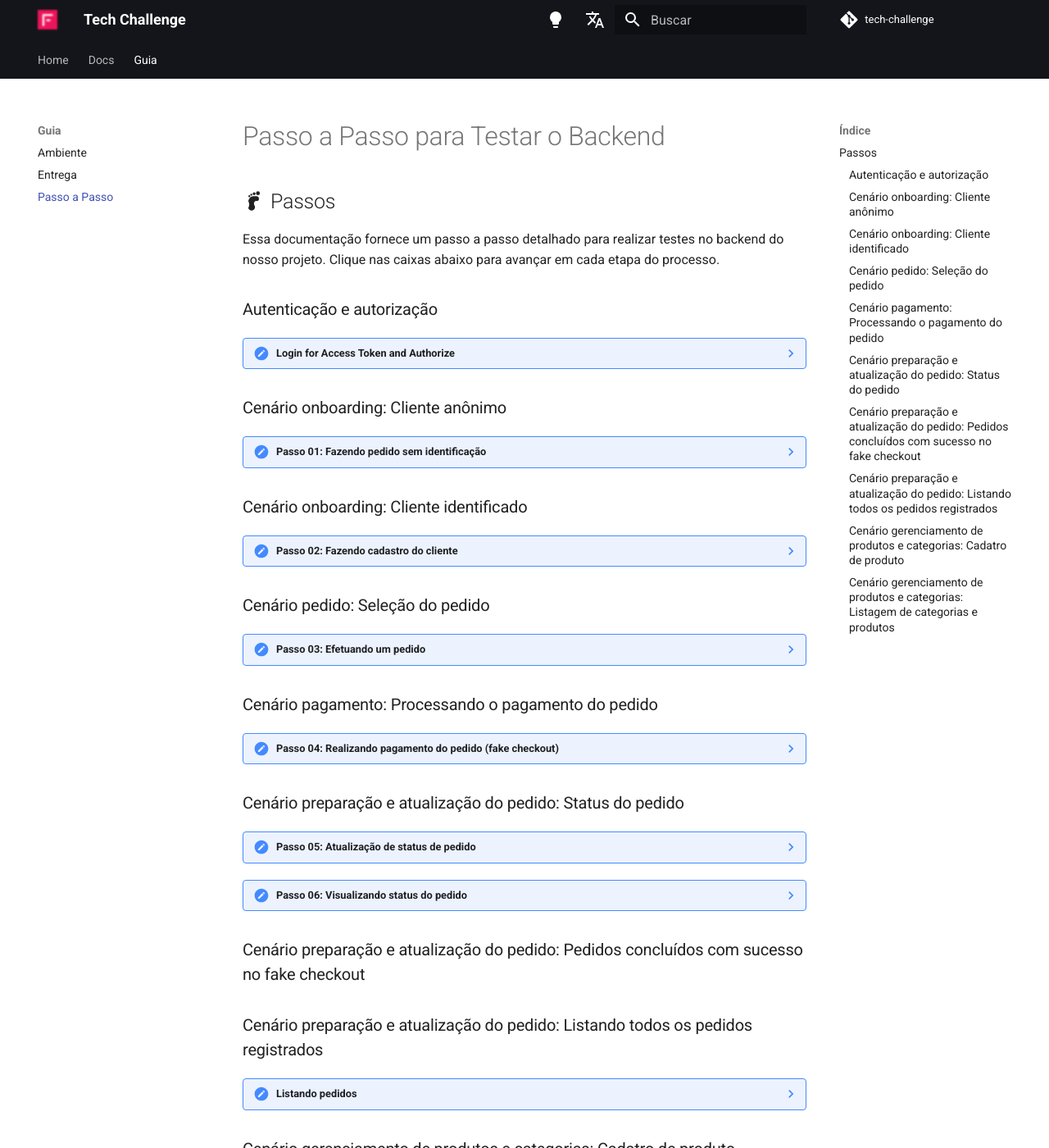
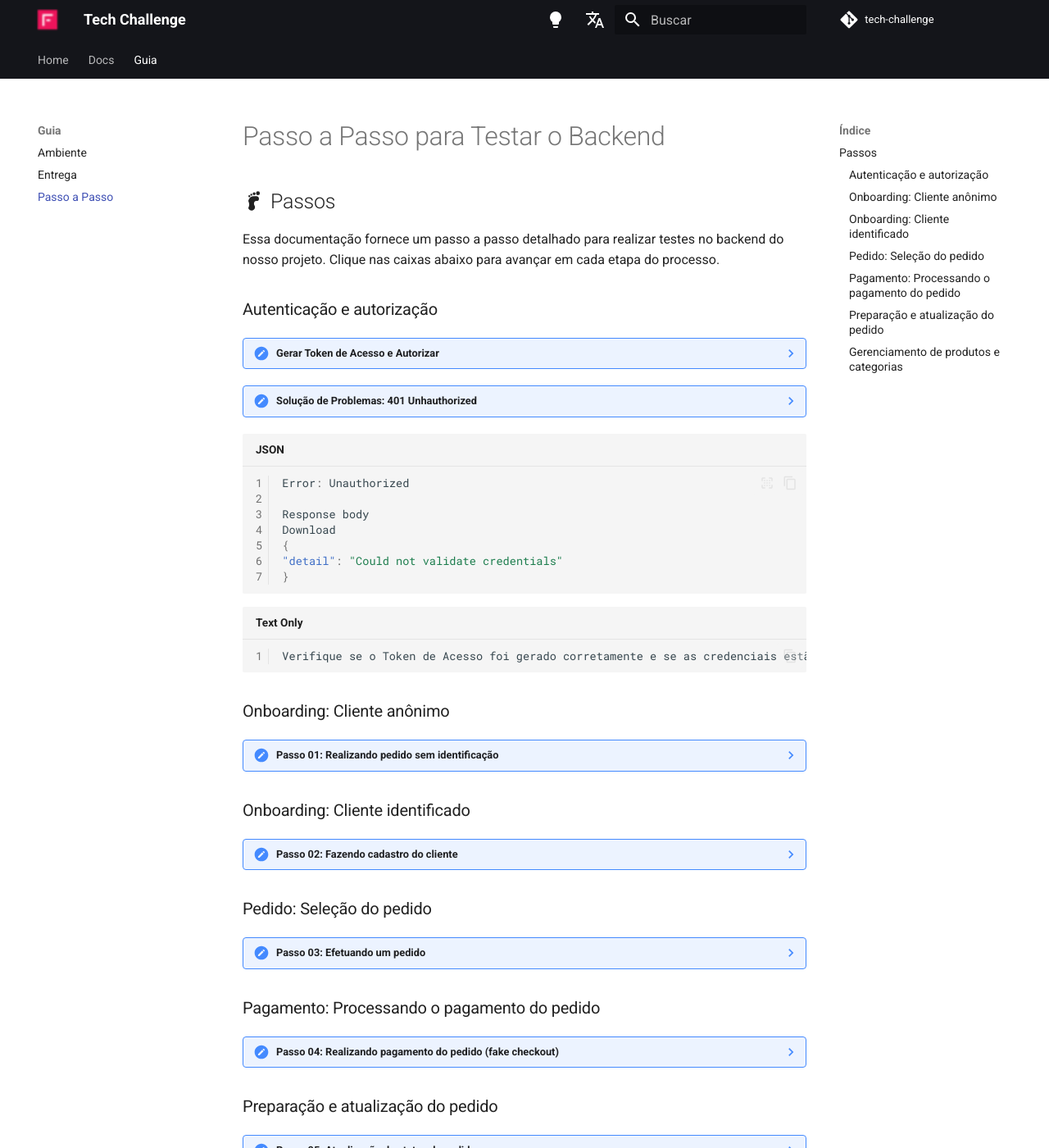
Before and after one commit to software-architecture-fiap/tech-challenge, an MkDocs documentation site: the page built from docs/steps.md, in a window 1280 px wide and 1400 px high. Shown: the whole window at 82% size. Built offline with MkDocs 1.6.1 and Material for MkDocs 9.7.7, drawn with Linux system fonts in a browser that asks for light colours; comment, search, counter and statistics services are not loaded; some of the changed text lies outside the part shown.

Commit message:
Update steps

````diff
--- a/docs/steps.md
+++ b/docs/steps.md
@@ -5,46 +5,69 @@
 
 ### Autenticação e autorização
 
-???- note "Login for Access Token and Authorize"
-    O primeiro passo a ser feito é a o de  criação de Token usando um dos usuários administrativos.
-    Usando o Swagger, você poderá fazer isso em
-    [Login for Access Token](http://localhost:2000/docs#/default/login_for_access_token_token_post).
-    ![image](assets/token-token.png).
-    Clique em **Try it out** e depois preencha os campos **username** com "email@email.com.br" e **password** com "your_password", por fim, preencha o **client_id** com
-    o número **1**. Clique no botão **Execute**, isso permitirá o acesso às etapas que exigem camadas de autenticação do token.
-    Além disso, ao tentar acessar um endpoint que requer autorização, por exemplo, **category**, **orders** e **products**.
-    ![image](assets/access-token.png)
-    Clique em **Authorize** e faça login usando seu e-mail e senha administrativo.
+???- note "Gerar Token de Acesso e Autorizar"
+    O primeiro passo é criar um Token de Acesso usando um dos usuários administrativos. Para isso, utilize o Swagger em
+    [Login for Access Token](http://localhost:2000/docs#/default/login_for_access_token_token_post). Siga as etapas abaixo:
+
+    - Clique em **Try it out**.
+    - Preencha os seguintes campos:
+        - **username**: "email@email.com.br"
+        - **password**: "your_password"
+        - **client_id**: "1"
+
+    Isso gerará o Token de Acesso necessário para prosseguir com as etapas que exigem autenticação via token.
+    ![image](assets/token-token.png)
+
+    Ao tentar acessar endpoints que requerem autorização, como **category**, **orders**, e **products**, siga estas etapas adicionais:
+    1. Clique em **Authorize**.
+    2. Faça login usando seu e-mail e senha administrativo.
+
+???- note "Solução de Problemas: 401 Unhauthorized"
+    Se ao tentar acessar os endpoints **category**, **orders**, ou **products** você receber uma resposta com o erro 401 Unauthorized, isso significa que as credenciais não foram validadas corretamente.
+
+```json
+Error: Unauthorized
+
+Response body
+Download
+{
+"detail": "Could not validate credentials"
+}
+```
+
+    Verifique se o Token de Acesso foi gerado corretamente e se as credenciais estão corretas ao tentar autorizar o acesso.
 
 
-### Cenário onboarding: Cliente anônimo
+### Onboarding: Cliente anônimo
 
-???- note "Passo 01: Fazendo pedido sem identificação"
-    Esse projeto foi desenvolvido com a possibilidade do cliente fazer o pedido sem ter que cadastrar seus dados. Seguindo os passos abaixo é possível executar esse fluxo.
-    Usando o Swagger em
-    [Create Anonymous Customer](http://localhost:2000/docs#/customers/create_anonymous_customer_customers_anonymous_post).
+???- note "Passo 01: Realizando pedido sem identificação"
+    Este projeto permite que o cliente faça um pedido sem a necessidade de cadastro de seus dados pessoais. Para executar esse fluxo, siga os passos abaixo:
+    1. Acesse o Swagger em [Create Anonymous Customer](http://localhost:2000/docs#/customers/create_anonymous_customer_customers_anonymous_post).
+    2. Clique em **Try it out**.
+    3. Em seguida, clique em **Execute**.
+    Após seguir esses passos, um cliente anônimo será gerado, permitindo que o pedido seja realizado sem identificação.
     ![image](assets/customer-anon.png)
-    Clique em **Try it out** e em seguida **Execute**, o cliente anônimo será gerado.
 
-### Cenário onboarding: Cliente identificado
+
+### Onboarding: Cliente identificado
 
 ???- note "Passo 02: Fazendo cadastro do cliente"
-    Para os clientes que desejam fazer cadastro na aplicação basta usar o endpoint [customers/register](http://localhost:2000/docs#/customers/register_customer_customers_register_post) e preencher com os dados solicitados como no exemplo abaixo:
+    Para os clientes que desejam se cadastrar na aplicação, basta usar o endpoint [customers/register](http://localhost:2000/docs#/customers/register_customer_customers_register_post) e preencher com os dados solicitados como no exemplo abaixo:
 
     ```json
-    {
-    "name": "Abelardo",
-    "email": "abe@email.com.br",
-    "cpf": "001001001-11",
-    "password": "my_password"
-    }
+        {
+        "name": "Abelardo",
+        "email": "abe@email.com.br",
+        "cpf": "001001001-11",
+        "password": "my_password"
+        }
     ```
 
-    Para certificar que o cliente foi registrado utilize o endpoint [customers/](http://localhost:2000/docs#/customers/read_customers_customers__get) e liste todos os clientes cadastrados.
+    Para certificar que o cliente foi registrado utilize o endpoint [customers/read_customers](http://localhost:2000/docs#/customers/read_customers_customers__get) e liste todos os clientes cadastrados.
     ![image](assets/customer-list.png)
 
 
-### Cenário pedido: Seleção do pedido
+### Pedido: Seleção do pedido
 
 ???- note "Passo 03: Efetuando um pedido"
     Com o endpoint [orders/create_orders](http://localhost:2000/docs#/orders/create_order_orders__post) preencha com os valores de **customer_id** que foi cadastrado nos passos 01 ou 02 e **product_id** para adicionar o produto a um pedido, exemplo:
@@ -71,13 +94,13 @@
     ![image](assets/response_order.png)
 
 
-### Cenário pagamento: Processando o pagamento do pedido
+### Pagamento: Processando o pagamento do pedido
 
 ???- note "Passo 04: Realizando pagamento do pedido (fake checkout)"
     Após executar o [orders/fake_checkout](http://localhost:2000/docs#/orders/fake_checkout_orders_checkout_post) siga para o fluxo de atualização de status do pedido.
 
 
-### Cenário preparação e atualização do pedido: Status do pedido
+### Preparação e atualização do pedido
 
 ???- note "Passo 05: Atualização de status de pedido"
     Com **order_id** é possível fazer a atualização de status de cada pedido, com o endpoint [orders/update_order_status](http://localhost:2000/docs#/orders/update_order_status_orders__order_id__status_put). Exemplo com valor de entrada usando o **order_id** 3:
@@ -99,14 +122,12 @@
     }
     ```
 
+???- note "Pedidos concluídos com sucesso no fake checkout"
 
-### Cenário preparação e atualização do pedido: Pedidos concluídos com sucesso no fake checkout
-<!-- Lista Pedidos que Tiveram Sucesso no Fake Checkout -->
 
-### Cenário preparação e atualização do pedido: Listando todos os pedidos registrados
-???- note "Listando pedidos"
+???- note "Listando todos os pedidos registrados"
     Em [orders/read_orders](http://localhost:2000/docs#/orders/read_orders_orders__get
-    ) é possível listar todos os pedidos feitos por cliente.
+    ) é possível listar todos os pedidos feitos por cliente. Exemplo com valores de retorno:
 
     ```json
         {
@@ -131,7 +152,7 @@
         }
     ```
 
-### Cenário gerenciamento de produtos e categorias: Cadatro de produto
+### Gerenciamento de produtos e categorias
 
 ???- note "Cadastro de produto"
     Usando o endpoint [products/create_product](http://localhost:2000/docs#/products/create_product_products__post) é possível fazer o cadastro de um novo produto de acordo com as categorias previamente cadastradas. Exemplo com valores de entrada:
@@ -146,10 +167,7 @@
     }
     ```
 
-
-### Cenário gerenciamento de produtos e categorias: Listagem de categorias e produtos
-
-???- note "Listando categorias e produtos"
+???- note "Listando de categorias e produtos"
     Usando o endpoint [category/list_categories](http://localhost:2000/docs#/category/list_categories_category__get) é possível fazer o cadastro de um novo produto de acordo com as categorias previamente cadastradas. Exemplo com valores que retornam nessa operação:
 
     ```json
````
